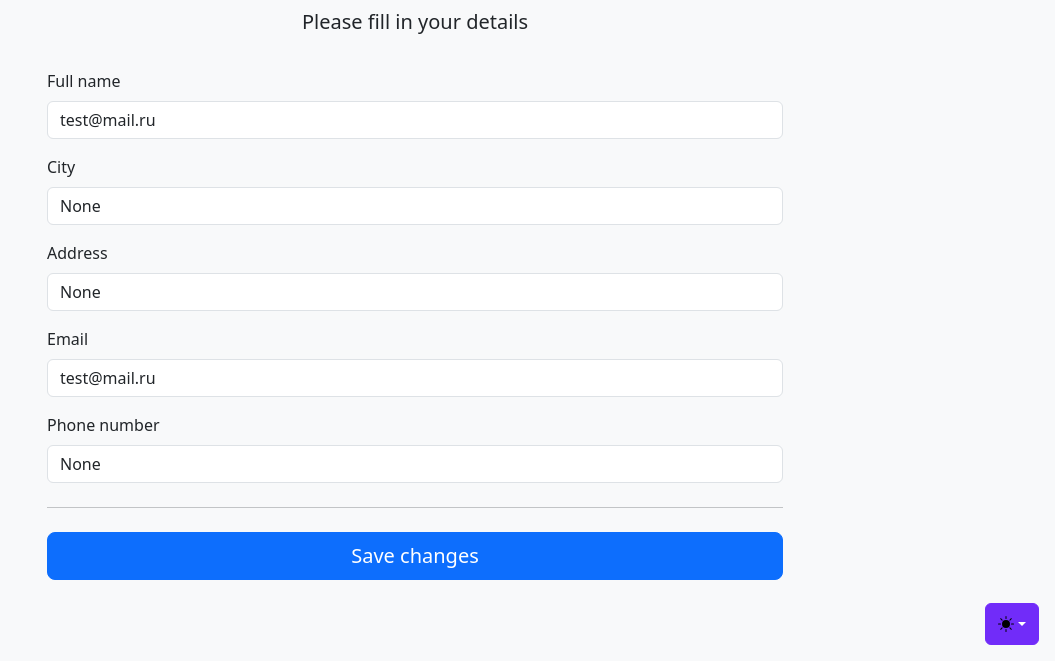
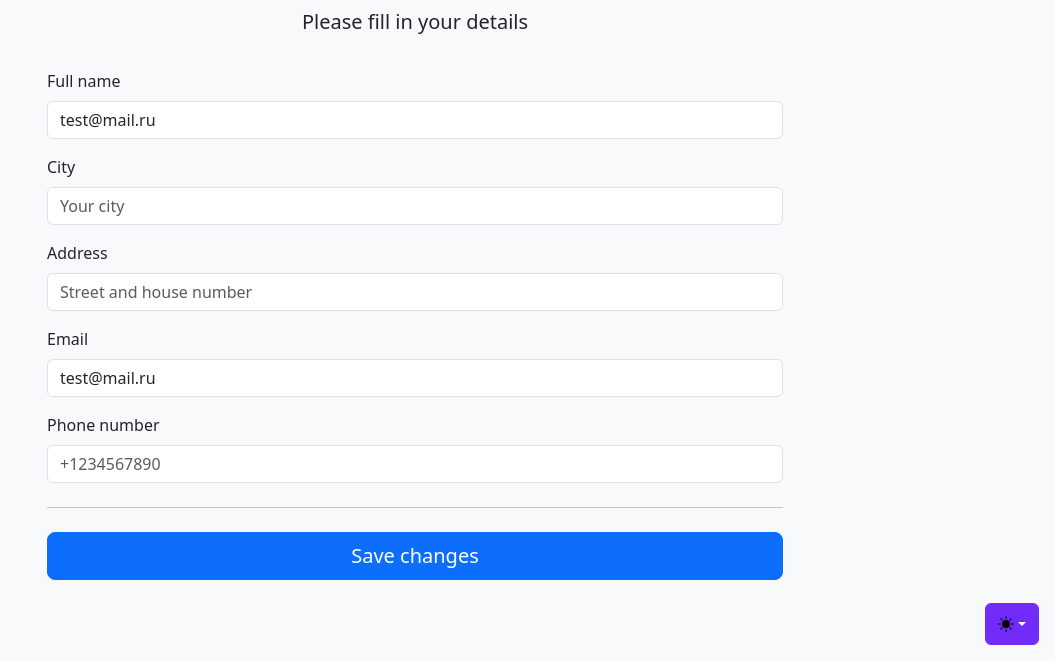
Before and after one commit to EgoTatsumi/DressUp-, a Flask app: page /profile in a window 1280 px wide. Shown: the part 139-800 px from the top of the page, without its empty margins (225-1280 px from the left). Run offline with Flask 3, Linux system fonts and the light colour scheme; a user stored in the database is signed in; some libraries are stand-ins or nearby versions.

Commit message:
исправления

```diff
--- a/templates/profile.html
+++ b/templates/profile.html
@@ -62,7 +62,7 @@
               <div class="col-12">
                 <label for="fullName" class="form-label">Full name</label>
                 <input type="text" class="form-control" id="fullName" name="full_name"
-                       value="{% if user %}{{ user.name }}{% endif %}"
+                       value="{% if user and user.name %}{{ user.name }}{% endif %}"
                        placeholder="Your full name" required>
                 <div class="invalid-feedback">
                   Please enter your full name.
@@ -72,7 +72,7 @@
               <div class="col-12">
                 <label for="city" class="form-label">City</label>
                 <input type="text" class="form-control" id="city" name="city"
-                       value="{{ user.city if user else '' }}" placeholder="Your city" required>
+                       value="{% if user and user.city %}{{ user.city }}{% endif %}" placeholder="Your city" required>
                 <div class="invalid-feedback">
                   Please enter your city.
                 </div>
@@ -81,7 +81,7 @@
               <div class="col-12">
                 <label for="address" class="form-label">Address</label>
                 <input type="text" class="form-control" id="address" name="address"
-                       value="{{ user.address if user else '' }}" placeholder="Street and house number" required>
+                       value="{% if user and user.address %}{{ user.address }}{% endif %}" placeholder="Street and house number" required>
                 <div class="invalid-feedback">
                   Please enter your address.
                 </div>
@@ -90,7 +90,7 @@
               <div class="col-12">
                 <label for="email" class="form-label">Email</label>
                 <input type="email" class="form-control" id="email" name="email"
-                       value="{{ user.email if user else '' }}" placeholder="you@example.com" required>
+                       value="{% if user and user.email %}{{ user.email }}{% endif %}" placeholder="you@example.com" required>
                 <div class="invalid-feedback">
                   Please enter a valid email address.
                 </div>
@@ -99,7 +99,7 @@
               <div class="col-12">
                 <label for="phone" class="form-label">Phone number</label>
                 <input type="tel" class="form-control" id="phone" name="phone"
-                       value="{{ user.phone if user else '' }}" placeholder="+1234567890" required>
+                       value="{% if user and user.phone %}{{ user.phone }}{% endif %}" placeholder="+1234567890" required>
                 <div class="invalid-feedback">
                   Please enter your phone number.
                 </div>
```
